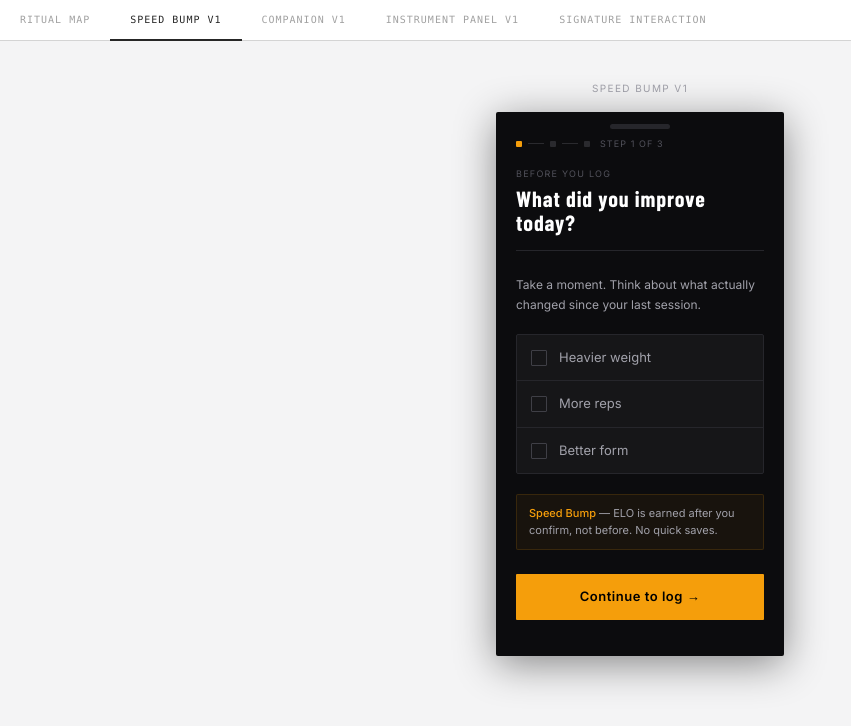
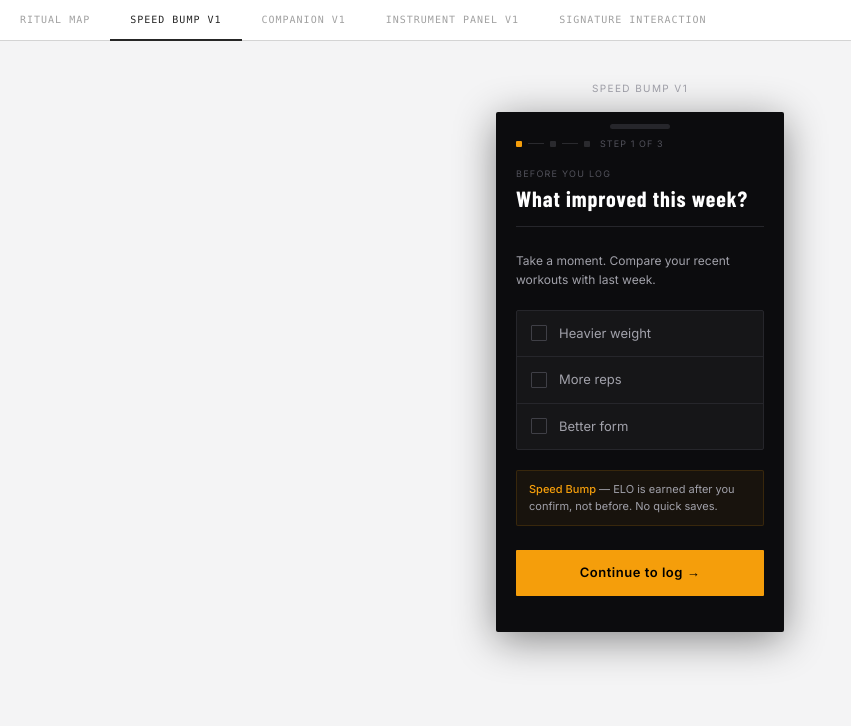
Before and after one commit to BrysonAI13038/FitRank-Ritual-Map--2-, a React (Vite) app: page / in a window 1280 px wide. Both pictures are taken after a click on the button "SPEED BUMP V1". Shown: the top 726 px of the page, without its empty margins (0-851 px from the left). Built offline with nearby package versions, Linux system fonts and the light colour scheme; the HTML template or start-up script is replaced by a standard one.

Commit message:
speedbump change

```diff
--- a/src/SpeedBump.tsx
+++ b/src/SpeedBump.tsx
@@ -154,11 +154,11 @@ function PromptScreen({ onNext }: { onNext: () => void }) {
 
   return (
     <Phone screen="prompt">
-      <ScreenHeader eyebrow="Before you log" title="What did you improve today?" />
+      <ScreenHeader eyebrow="Before you log" title="What improved this week?" />
 
       <p style={{ fontFamily: "Inter, sans-serif", fontSize: 12, color: dim,
         lineHeight: 1.6, marginBottom: 20 }}>
-        Take a moment. Think about what actually changed since your last session.
+        Take a moment. Compare your recent workouts with last week.
       </p>
 
       {/* reflection checkboxes */}
@@ -376,7 +376,7 @@ function DoneScreen({ onReset }: { onReset: () => void }) {
         <Tag>Next step</Tag>
         <p style={{ fontFamily: "Inter, sans-serif", fontSize: 12, color: dim,
           marginTop: 4, lineHeight: 1.5 }}>
-          Come back after your next workout and try to beat this.
+          Log your next workout and track your progress week by week.
         </p>
       </div>
 
```
Also changed, not shown: 1 other file (tests, documents, lock files or other folders).
